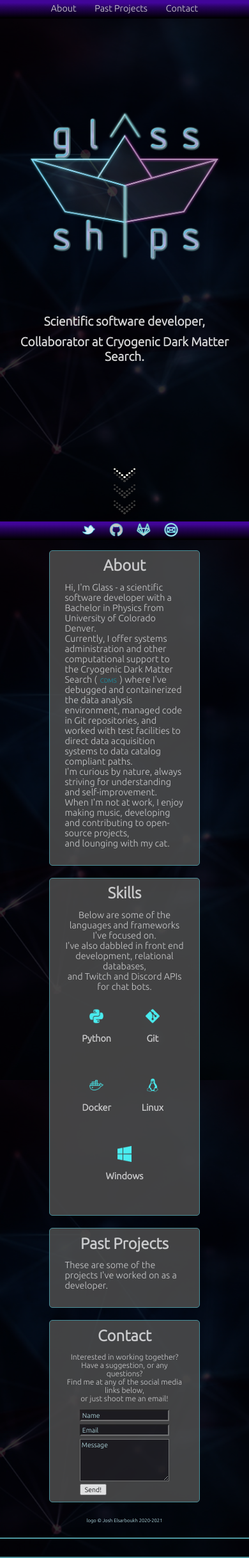
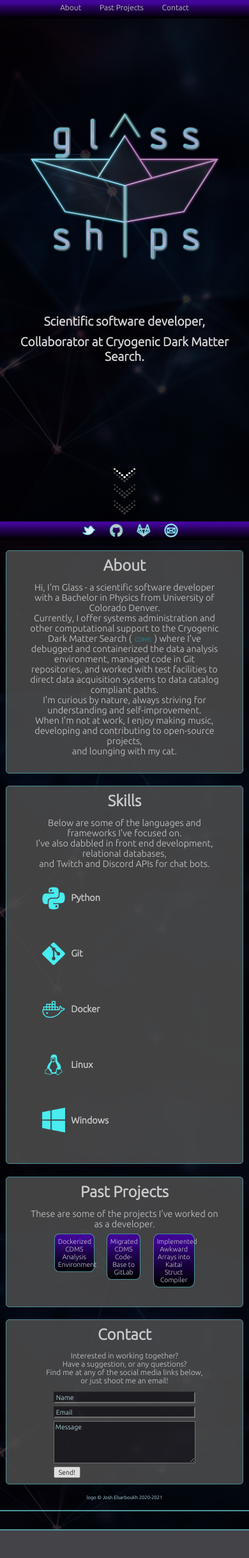
Before and after one commit to glass-ships/homepage, a PHP site: page / in a window 390 px wide. Shown: the whole page at 64% size. After the commit the page ends 2392 px from the top, so only its background shows below. Run offline with PHP 8.4, Linux system fonts and the light colour scheme.

Commit message:
mostly complete now, if not pretty

```diff
--- a/css/default.css
+++ b/css/default.css
@@ -24,21 +24,16 @@ h3 {font-size: 6rem;}
 h4 {font-size: 5rem;}
 h5 {font-size: 4rem;}
 h6 {font-size: 3rem;}
-p, a, li, button, label, input, textarea {
+p, a, li, button, label, input, textarea, strong {
   font-size: 2.2rem;
   color: var(--textMain);
   font-family: "Ubuntu", "mono";
   text-decoration: none;
+  margin: 0;
 }
 
 code {
   font-size: 2.2rem;
-  padding: 0 1rem;
-}
-
-.box-main a {
-  font-size: 2rem;
-  color: #17a2b8;
   padding: 0 1rem;
 }
 
@@ -61,7 +56,7 @@ body * {
 }
 
 .opaque-bkgd {
-  background-color: rgba(0, 0, 0, 0.84)!important;
+  background-color: rgba(0, 0, 0, 0.84);
   opacity: 0.99;
   background-attachment: local;
   overflow:hidden;
@@ -83,19 +78,20 @@ body * {
   display: flex;
   flex-direction: row;
   justify-content: center;
-  background-image: linear-gradient(0deg, rgba(0,0,0,1) 2%, rgba(41,4,95,1) 61%, rgba(66,6,154,1) 85%, rgba(66,6,154,1) 100%)!important;
+  background-image: linear-gradient(0deg, rgba(0,0,0,1) 2%, rgba(41,4,95,1) 61%, rgba(66,6,154,1) 85%, rgba(66,6,154,1) 100%);
 }
 
-.navbar p, a{
-  font-size: 3rem;
+.navbar a {
+  font-size: 7rem;
   color:rgb(216, 216, 216);
-  padding: 1rem 3rem;
+  padding: 1rem 1rem !important;
 }
 
 /* Main styles */
 .box-main {
-  max-width: 60%;
-  min-width: 60%;
+  /* max-width: 60%;
+  min-width: 60%; */
+  width: 60%;
   margin: 2rem auto;
   padding-bottom: 5rem;
 
@@ -111,16 +107,13 @@ body * {
 
 .box-main p {
   max-width: 80%;
-  text-align: left justify;
+  text-align: center;
   margin: 0.4rem auto;
 }
 
 .box-last {
   margin-bottom: 0;
   padding-bottom: 2rem;
-  /* border-radius: 5px 5px 0 0;
-  border: 1.5px solid var(--borderMain);
-  border-bottom: 0; */
 }
 
 #bottom-line {
@@ -145,7 +138,7 @@ body * {
   justify-content: space-evenly;
   align-items: center;
   /* background-color: #42069a; */
-  background-image: linear-gradient(0deg, rgba(0,0,0,1) 2%, rgba(41,4,95,1) 61%, rgba(66,6,154,1) 85%, rgba(66,6,154,1) 100%)!important;
+  background-image: linear-gradient(0deg, rgba(0,0,0,1) 2%, rgba(41,4,95,1) 61%, rgba(66,6,154,1) 85%, rgba(66,6,154,1) 100%);
   opacity: 1;
 }
 
@@ -227,20 +220,21 @@ p.copyright {
 @media screen and (max-width: 991px) {
 /* start of large tablet styles */
   html { font-size: 60%;}
+  .box-main, .box-last {
+    width: 75%;
+    /* max-width: 75%;
+    min-width: 75%; */
+  }
 }
 
 @media screen and (max-width: 767px) {
 /* start of medium tablet styles */
   html { font-size: 50%; }
   p { font-size: 2.5rem;}
-  .skill-section {
-    justify-content: left;
-    flex-direction: column;
-    flex-wrap: nowrap;
-  }
-  .skill {
-    flex-direction: row;
-    align-items: center;
+  .box-main, .box-last {
+    width: 95%
+    /* max-width: 90%;
+    min-width: 90%; */
   }
 }
 
--- a/css/home.css
+++ b/css/home.css
@@ -1,6 +1,11 @@
 /* @import "default.css"; */
 
 /* Landing view */
+.navbar a {
+  font-size: 2.5rem !important;
+  margin: 0 2rem !important;
+}
+
 .intro {
     height: 100vh;
     width: auto;
@@ -11,6 +16,13 @@
     align-items: center;
     padding: 0;
   }
+
+.intro a {
+  margin: 0;
+  padding: 0;
+  font-size: 4rem;
+  color: var(--textMain);
+}
 
 #logo {
   display: block;
@@ -44,6 +56,13 @@
   z-index: -1;
 }
 
+/* About  */
+a {
+  font-size: 2rem;
+  color: #17a2b8;
+  padding: 0 1rem;
+}
+
 /* Skills section*/
 .skill-section {
     max-width: 80%;
@@ -72,10 +91,39 @@
   margin: 1rem auto;
 }
 
+/* Past Projects */
+.project-wrapper {
+  max-width: 65%;
+  display: flex;
+  flex-direction: row wrap;
+  justify-content: center;
+}
+
+.project {
+  align-items: center;
+  justify-items: center;
+  text-align: center;
+  width: 60%;
+}
+
+.project button{
+  width: 75%;
+  justify-content: center;
+  text-align: center;
+  border-radius: 12.5%;
+  border: 1px solid var(--borderMain);
+  margin: 1.2rem;
+  padding: 1rem;
+  background-image: linear-gradient(0deg, rgba(0,0,0,1) 2%, rgba(41,4,95,1) 61%, rgba(66,6,154,1) 85%, rgba(66,6,154,1) 100%);
+}
+
+#project-blurb-wrapper{
+  padding: 2rem;
+  max-width: 75%;
+  text-align: center;
+}
+
 /* Contact */
-#contact {
-  width: 65%;
-}
 #contact p{
   text-align: center;
   font-size: 2.5rem;
@@ -122,3 +170,16 @@
   clip: rect(0, 0, 0, 0);
   border: 0;
 }
+
+@media screen and (max-width: 767px) {
+  /* start of medium tablet styles */
+    .skill-section {
+      justify-content: left;
+      flex-direction: column;
+      flex-wrap: nowrap;
+    }
+    .skill {
+      flex-direction: row;
+      align-items: center;
+    }
+  }
--- a/home.html
+++ b/home.html
@@ -2,11 +2,16 @@
 <html>
     <head>
         <title>
-            Glass Ships - Developer Page
+            Glass Ships | Scientific Software Developer / Musician
         </title>
+
+        <!-- Favicon -->
+        <link rel="icon" type="image/svg+xml" href="images/faviconGS.ico" />
+
 
         <meta name="viewport" content="width=device-width, height=device-height, initial-scale=1, maximum-scale=1, minimum-scale=1"/>
 
+        <!-- Import fonts -->
         <link rel="preconnect" href="https://fonts.gstatic.com">
         <link href="https://fonts.googleapis.com/css2?family=Ubuntu+Mono:wght@400;700&family=Ubuntu:wght@300&display=swap" rel="stylesheet">
 
@@ -36,7 +41,7 @@
 
                     <div id="blurb">
                         <h5>Scientific software developer,</h5>
-                        <h5>Collaborator at Cryogenic Dark Matter Search.</h5>
+                        <h5>Collaborator at <a href="https://supercdms.slac.stanford.edu" target="_blank">Cryogenic Dark Matter Search</a>.</h5>
                     </div>
 
                     <img id="continue" src="images/continue.gif">
@@ -95,8 +100,53 @@
 
                 <!-- Past Projects -->
                 <section class="box-main" id="projects">
+
                     <h4>Past Projects</h4>
                     <p>These are some of the projects I've worked on as a developer.</p>
+
+                    <div class="project-wrapper">
+
+                        <div class="project">
+                            <button class="project" onclick="toggleProject(value)"
+                            value="The SuperCDMS analysis environment requires a very specific set of dependencies, many of which can be heavy and difficult to install (cough, ROOT, cough). Historically, new analysts and developers would spend months trying to get data analysis packages installed, often to little or no success. It was therefore of significant value to streamline the installation process and allow users to more easily jump in and start analyzing data.<br><br>
+                            To accomplish this, I containerized the environment in a Dockerfile to work with an instance of JupyterHub hosted at SLAC.<br><br>
+                            &lt;a href='https://gitlab.com/supercdms/CompInfrastructure/cdms-jupyterlab' target='_blank'&gt;Click here&lt;/a&gt; to see the Dockerfile and its related files">
+                                Dockerized CDMS Analysis Environment
+                            </button>
+                        </div>
+
+                        <div class="project">
+                            <button onclick="toggleProject(value)"
+                            value="As any collaboration expands its code and user bases, easily accessing necessary software becomes critical to workflow - one of the many reasons Git is such a powerful industry standard for code versioning and sharing. Previously, all SuperCDMS software was hosted in a local GitBlit server running at SLAC, which presented its own issues over the years, primarily regarding permissions.<br><br>
+                            With SuperCDMS making the decision to move to third-party hosting, I created a &lt;a href='https://gitlab.com/glass-ships/cdms-git-transition' target='_blank'&gt;Jupyter notebook&lt;/a&gt; to semi-automatically migrate most of the SuperCDMS code base to GitLab.<br>
+                            Larger repositories were migrated by hand, using &lt;a href='https://docs.gitlab.com/ee/topics/git/lfs/' target='_blank'&gt;Git LFS&lt;/a&gt;">
+                                Migrated CDMS Code-Base to GitLab
+                            </button>
+                        </div>
+
+                        <div class="project">
+                            <button onclick="toggleProject(value)"
+                            value="&lt;strong&gt;Kaitai Struct&lt;/strong&gt; is an open-source project that seeks to simplify the highly variable nature of binary data formats by generating code specific to a data format based on a YAML like description of that data format.<br><br>
+                            &lt;strong&gt;Awkward arrays&lt;/strong&gt;, developed by Scikit-HEP, are a way of storing data into jagged Numpy-like arrays of arbitrary types and variable sizes very efficiently.<br><br>
+                            Given the scale and complexity of scientific data formats, being able to describe one's custom data format in a simple YAML, and generate code which reads a binary data file into C++/Python compatible Awkward arrays could be extremely powerful!<br><br>
+                            As a proof of concept, I began implementing Awkward as a target language for Kaitai Struct Compiler. The OSF page for this project can be found &lt;a href='https://osf.io/2sner' target='_blank'&gt;here&lt;/a&gt;">
+                                Implemented Awkward Arrays into Kaitai Struct Compiler
+                            </button>
+                        </div>
+
+                        <!-- <div class="project">
+                            <button onclick="toggleProject(value)"
+                            value="">
+                                Debugged build process for data processing software
+                            </button>
+                        </div> -->
+
+                    </div>
+
+                    <div id="project-blurb-wrapper" style="display: none;">
+                        <p id="project-blurb"></p>
+                    </div>
+
                 </section>
 
                 <!-- Contact -->
--- a/js/script.js
+++ b/js/script.js
@@ -1,3 +1,20 @@
 // Get current year
 var theDate=new Date()
 document.write(theDate.getFullYear())
+
+// Click to show/hide
+function toggleVis(id) {
+    var e = document.getElementById(id);
+    if(e.style.display == 'block')
+       e.style.display = 'none';
+    else if(e.style.display == 'none')
+       e.style.display = 'block';
+ }
+
+ function toggleProject(value) {
+   a = document.getElementById('project-blurb-wrapper');
+   b = document.getElementById('project-blurb');
+   if(a.style.display == 'none')
+      a.style.display = 'block';
+   b.innerHTML = value;
+}
```
Also changed, not shown: git-lfs-migration.html (+40 -33 lines), images/favicon.ico (added), images/favicon2.ico (added), images/faviconGS.ico (added).
